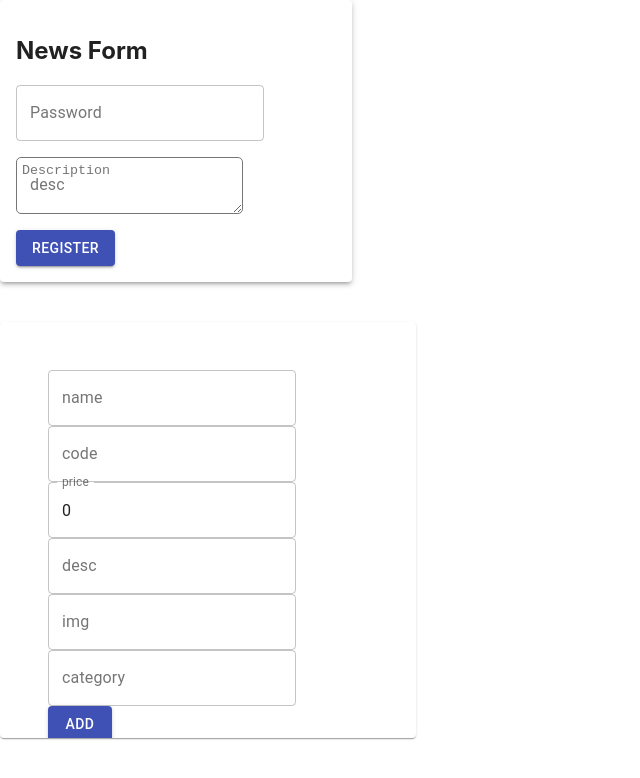
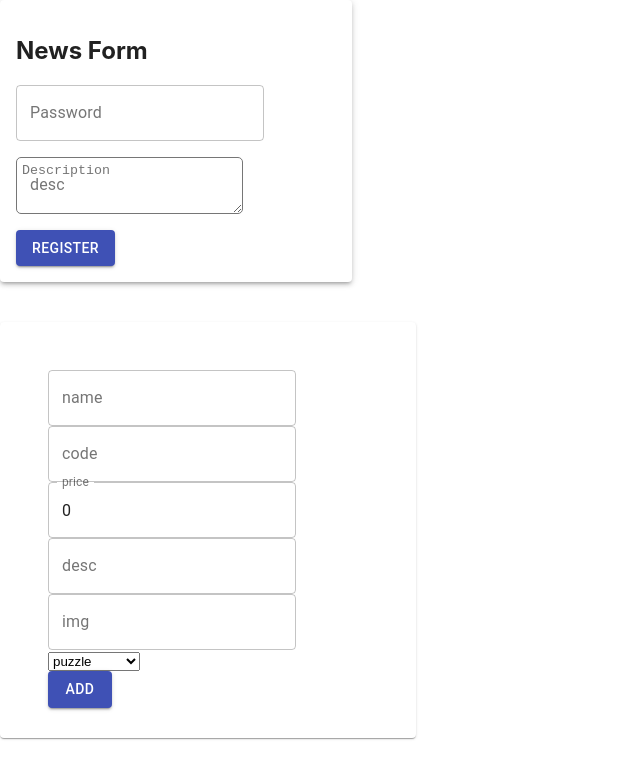
Before and after one commit to mutazzahdeh/MERN-PROJECT, a React (Create React App) app in the folder Project/client/: page /show in a window 1280 px wide. Shown: the top 778 px of the page, without its empty margins (0-640 px from the left). Built offline with nearby package versions, Linux system fonts and the light colour scheme.

Commit message:
show the products

```diff
--- a/Project/client/src/components/Form.js
+++ b/Project/client/src/components/Form.js
@@ -1,6 +1,5 @@
 import React, {useState} from 'react'
 import { Button, Card, TextField} from '@material-ui/core';
-
 
 const FormComponent = ({label1, label2,label3,label4,label5,label6,formFun , error , buttonValue}) => {
 
@@ -13,8 +12,7 @@ const FormComponent = ({label1, label2,label3,label4,label5,label6,formFun , err
     const [status, setStatus] = useState("") //"inStock" deafult
     // const [nerror, setNerror] = useState("")
     // const [perror, setPerror] = useState("")
-
-
+    const category1 =["puzzle" , "أثاث" , "العاب خشبية" , "طاولات" , "ألواح" , "زينة ميلاد"];
 
     const submitHandler = (e) => {
         e.preventDefault();
@@ -58,9 +56,20 @@ const FormComponent = ({label1, label2,label3,label4,label5,label6,formFun , err
                 <TextField id="outlined-basic" label={label3}  value={price} variant="outlined"  onChange={e => setPrice(e.target.value) }/>
                 <TextField id="outlined-basic" label={label4}  value={desc} variant="outlined"  onChange={e => setDesc(e.target.value) }/>
                 <TextField id="outlined-basic" label={label5}  value={img} variant="outlined"  onChange={e => setImg(e.target.value) }/>
-                <TextField id="outlined-basic" label={label6}  value={category} variant="outlined"  onChange={e => setCategory(e.target.value) }/>
-
-
+                {/* <TextField id="outlined-basic" label={label6}  value={category} variant="outlined"  onChange={e => setCategory(e.target.value) }/> */}
+                {/* <select value={category} id="outlined-basic" variant="outlined"  onChange={e => setCategory(e.target.value)}>
+                    <option>puzzle</option>
+                    <option>أثاث</option>
+                    <option>العاب خشبية</option>
+                    <option>طاولات</option>
+                    <option>ألواح</option>
+                    <option>زينة ميلاد</option>
+            </select> */}
+                <select value={category} id="outlined-basic" variant="outlined" onChange={e => setCategory(e.target.value)}>
+                    {category1.map((cat, idx) => (
+                        <option key={idx} value={cat}> {cat} </option>
+                    ))}
+                </select>
                <br></br>
 
                     <Button variant="contained" color="primary" type="submit" >{buttonValue}</Button>
--- a/Project/client/src/views/Main.js
+++ b/Project/client/src/views/Main.js
@@ -11,13 +11,12 @@ const Main = () => {
     const formFun = (task) => {
         axios.post("http://localhost:8000/api/product/new", task)
         .then(res=>{
+            console.log(res.data)
             setTask(res.data);
             navigate("/show")
 
 
     })
-
-
         .catch(err=>{
             console.log(err.response)
                 const errorResponse = err.response.data.errors; // Get the errors from err.response.data
--- a/Project/client/src/views/Show.js
+++ b/Project/client/src/views/Show.js
@@ -28,7 +28,7 @@ useEffect(() => {
                     <img src={info.img} alt={info.name}/>
                     <p >
 
-                            {info.name}, {info.price} ,
+                            {info.name}, {info.price} , {info.category}
 
                         </p>
 
```
Also changed, not shown: 2 other files (tests, documents, lock files or other folders).
